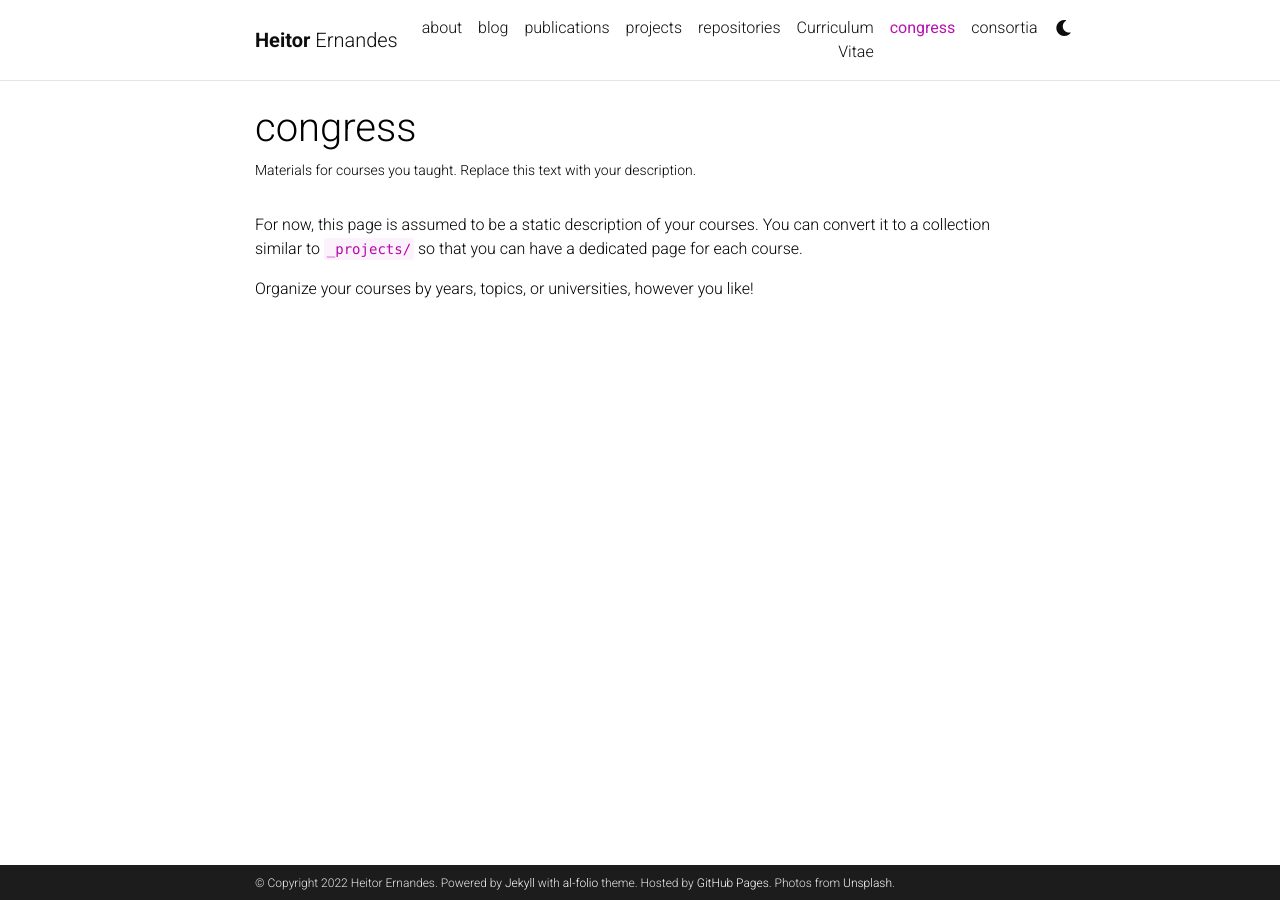
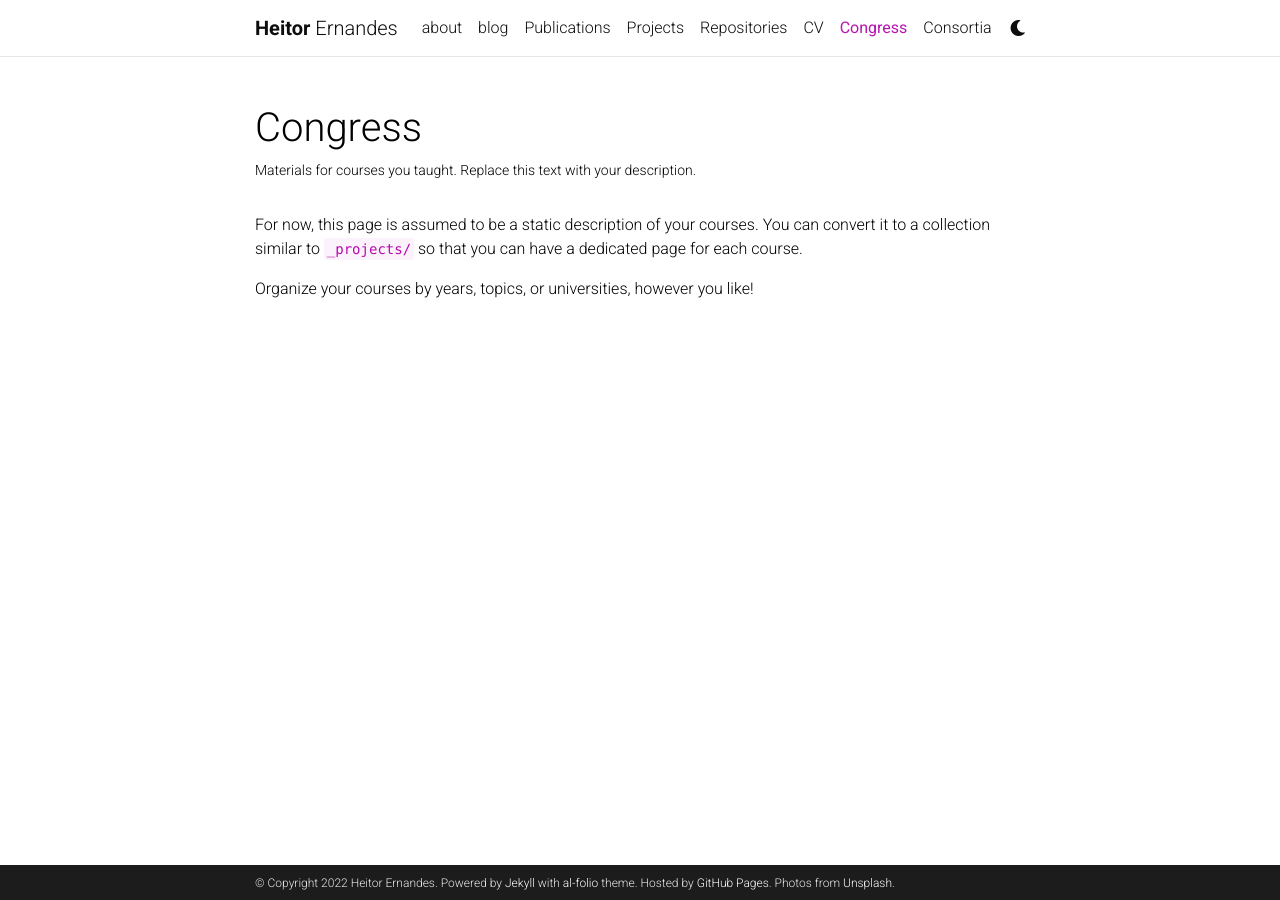
Before and after one commit to drheitor/drheitor.github.io, a Jekyll site: the page built from _pages/congress.md, in a window 1280 px wide. Built offline with Jekyll 4.4.1, drawn with Linux system fonts in a browser that asks for light colours; comment, search, counter and statistics services are not loaded; a style sheet for code colours, icons or effects is not loaded.

Commit message:
Capslock

```diff
--- a/_pages/congress.md
+++ b/_pages/congress.md
@@ -1,7 +1,7 @@
 ---
 layout: page
 permalink: /congress/
-title: congress
+title: Congress
 description: Materials for courses you taught. Replace this text with your description.
 nav: true
 nav_order: 5
--- a/_pages/cv.md
+++ b/_pages/cv.md
@@ -1,7 +1,7 @@
 ---
 layout: cv
 permalink: /cv/
-title: Curriculum Vitae
+title: CV
 nav: true
 nav_order: 4
 cv_pdf: CV-HeitorErnandes.pdf
```
Also changed, not shown: _pages/consortia.md (+1 -1 lines), _pages/projects.md (+1 -1 lines), _pages/publications.md (+1 -1 lines), _pages/repositories.md (+1 -1 lines).
